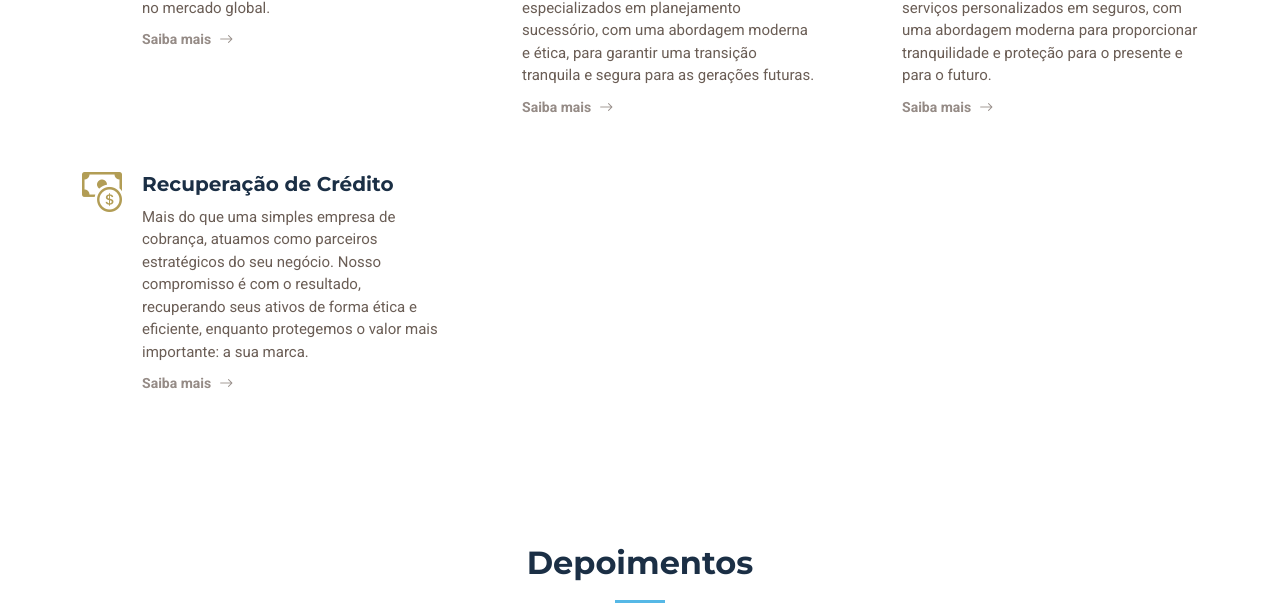
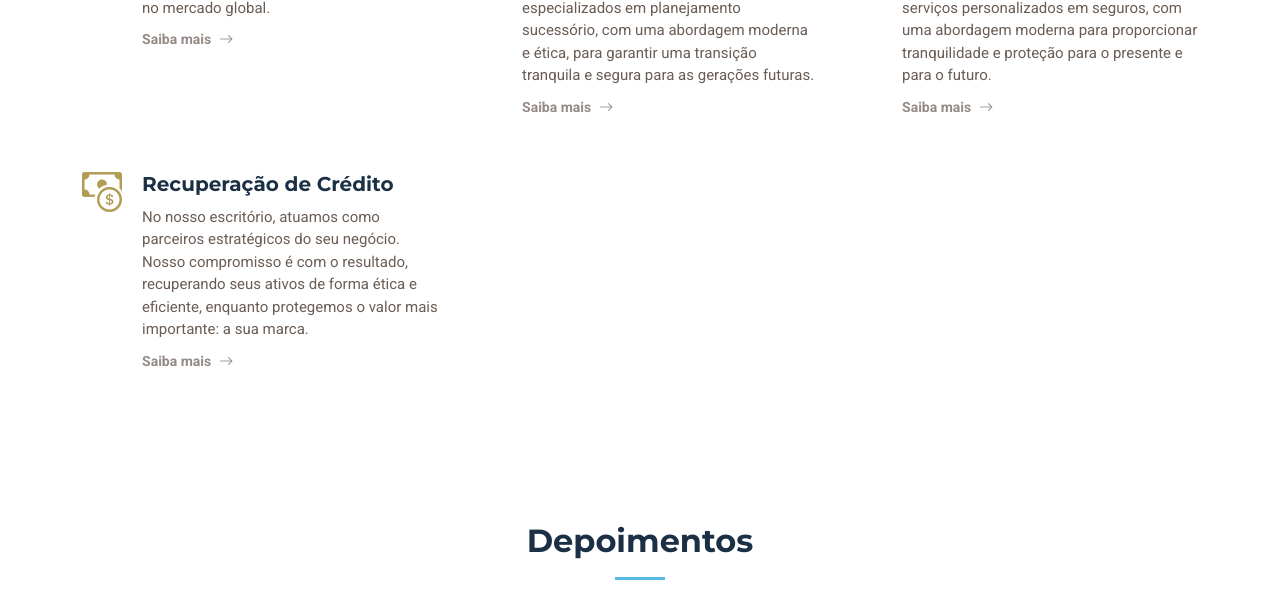
Before and after one commit to MDR-Advocacia/MDR-site, a PHP site: page /services.php in a window 1280 px wide. Shown: the part 945-1548 px from the top of the page. Run offline with PHP 8.4, Linux system fonts and the light colour scheme; some libraries are stand-ins or nearby versions.

Commit message:
texto de rec de credito

```diff
--- a/services.php
+++ b/services.php
@@ -65,7 +65,7 @@
             <div class="icon flex-shrink-0"><i class="bi bi-cash-coin" style="color: #b29d55;"></i></div>
             <div>
               <h4 class="title">Recuperação de Crédito</h4>
-              <p class="description">Mais do que uma simples empresa de cobrança, atuamos como parceiros estratégicos do seu negócio. Nosso compromisso é com o resultado, recuperando seus ativos de forma ética e eficiente, enquanto protegemos o valor mais importante: a sua marca.</p>
+              <p class="description">No nosso escritório, atuamos como parceiros estratégicos do seu negócio. Nosso compromisso é com o resultado, recuperando seus ativos de forma ética e eficiente, enquanto protegemos o valor mais importante: a sua marca.</p>
               <a href="recuperacao-credito.php" class="readmore stretched-link"><span>Saiba mais</span><i class="bi bi-arrow-right"></i></a>
             </div>
           </div></div>
```
